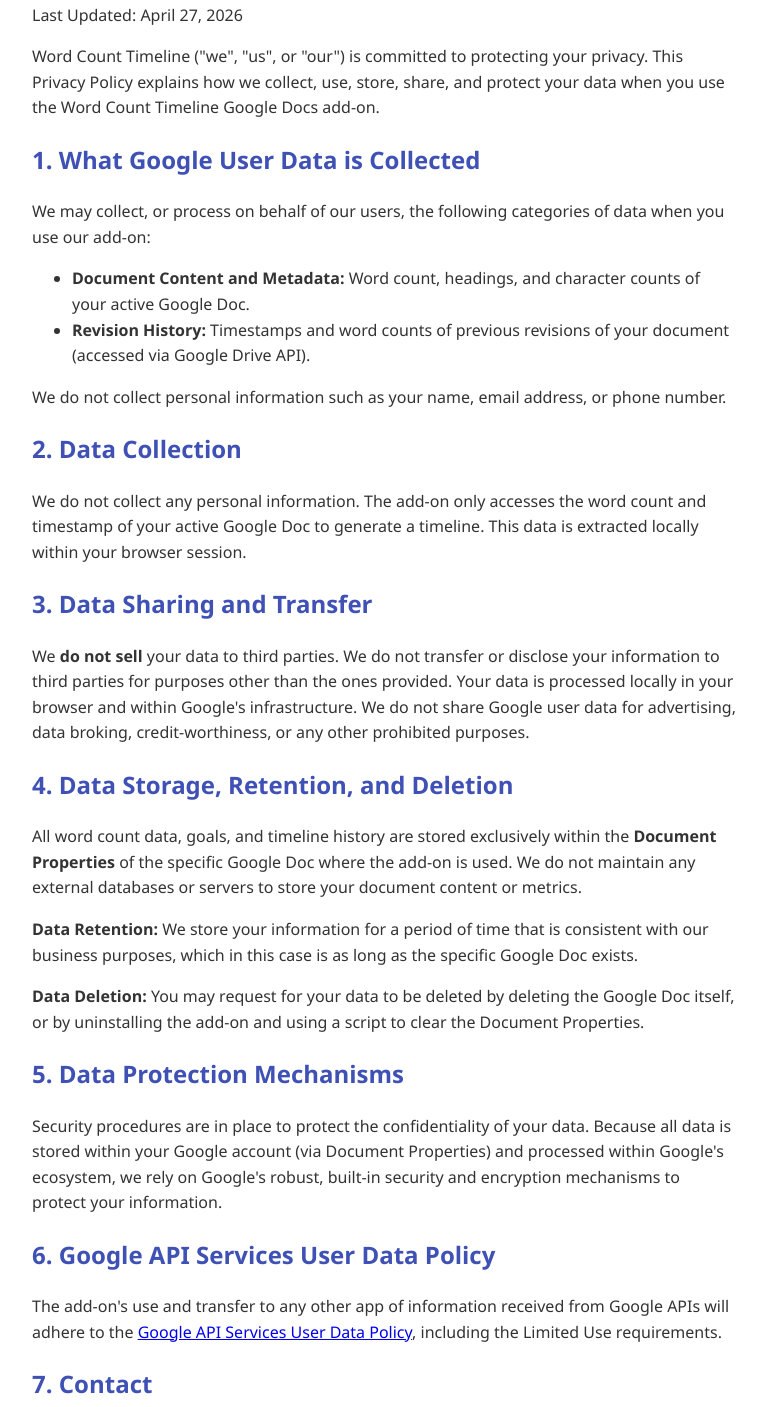
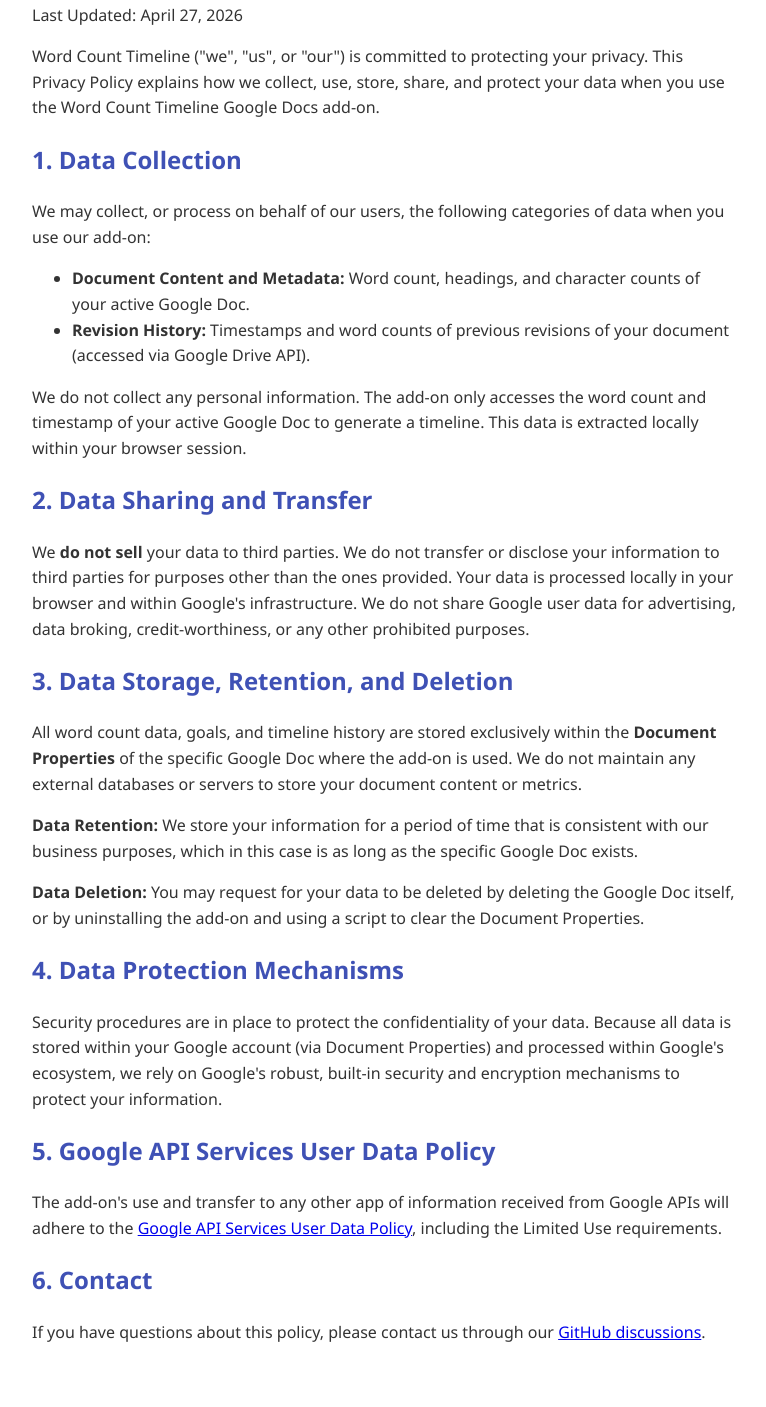
Before and after one commit to robotnyc/word-count-timeline-gdocs, a plain HTML site: page docs/privacy.html in a window 1280 px wide. Shown: the part 375-1782 px from the top of the page, without its empty margins (256-1022 px from the left). Drawn offline with Linux system fonts and the light colour scheme.

Commit message:
docs: privacy: merge two sections

```diff
--- a/docs/privacy.html
+++ b/docs/privacy.html
@@ -21,7 +21,7 @@
                 explains how we collect, use, store, share, and protect your data when you use the Word Count Timeline
                 Google Docs add-on.</p>
 
-            <h2>1. What Google User Data is Collected</h2>
+            <h2>1. Data Collection</h2>
             <p>We may collect, or process on behalf of our users, the following categories of data when you use our
                 add-on:</p>
             <ul>
@@ -30,20 +30,17 @@
                 <li><strong>Revision History:</strong> Timestamps and word counts of previous revisions of your document
                     (accessed via Google Drive API).</li>
             </ul>
-            <p>We do not collect personal information such as your name, email address, or phone number.</p>
-
-            <h2>2. Data Collection</h2>
             <p>We do not collect any personal information. The add-on only accesses the word count and timestamp of your
                 active
                 Google Doc to generate a timeline. This data is extracted locally within your browser session.</p>
 
-            <h2>3. Data Sharing and Transfer</h2>
+            <h2>2. Data Sharing and Transfer</h2>
             <p>We <strong>do not sell</strong> your data to third parties. We do not transfer or disclose your
                 information to third parties for purposes other than the ones provided. Your data is processed locally
                 in your browser and within Google's infrastructure. We do not share Google user data for advertising,
                 data broking, credit-worthiness, or any other prohibited purposes.</p>
 
-            <h2>4. Data Storage, Retention, and Deletion</h2>
+            <h2>3. Data Storage, Retention, and Deletion</h2>
             <p>All word count data, goals, and timeline history are stored exclusively within the <strong>Document
                     Properties</strong> of the specific Google Doc where the add-on is used. We do not maintain any
                 external databases or servers to store your document content or metrics.</p>
@@ -52,18 +49,18 @@
             <p><strong>Data Deletion:</strong> You may request for your data to be deleted by deleting the Google Doc
                 itself, or by uninstalling the add-on and using a script to clear the Document Properties.</p>
 
-            <h2>5. Data Protection Mechanisms</h2>
+            <h2>4. Data Protection Mechanisms</h2>
             <p>Security procedures are in place to protect the confidentiality of your data. Because all data is stored
                 within your Google account (via Document Properties) and processed within Google's ecosystem, we rely on
                 Google's robust, built-in security and encryption mechanisms to protect your information.</p>
 
-            <h2>6. Google API Services User Data Policy</h2>
+            <h2>5. Google API Services User Data Policy</h2>
             <p>The add-on's use and transfer to any other app of information received from Google APIs will adhere to
                 the <a href="https://developers.google.com/terms/api-services-user-data-policy" target="_blank">Google
                     API Services
                     User Data Policy</a>, including the Limited Use requirements.</p>
 
-            <h2>7. Contact</h2>
+            <h2>6. Contact</h2>
             <p>If you have questions about this policy, please contact us through our <a
                     href="https://github.com/robotnyc/word-count-timeline-gdocs/discussions" target="_blank">GitHub
                     discussions</a>.</p>
```
